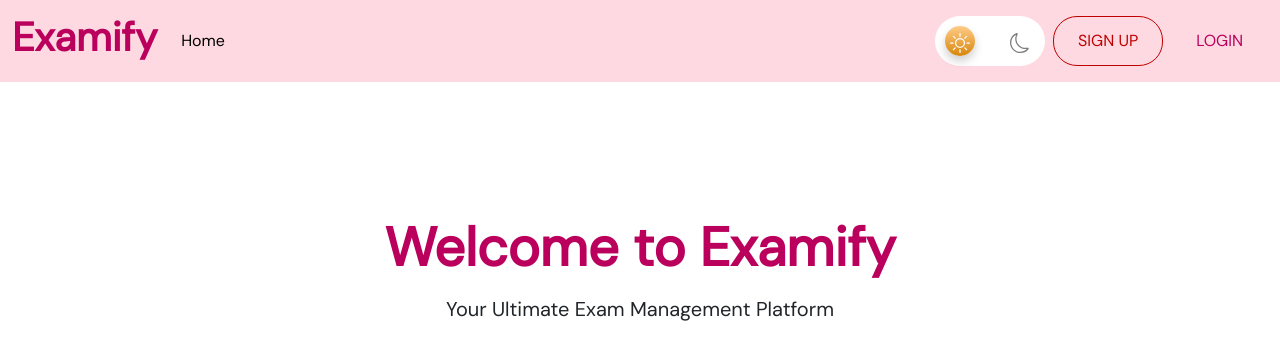
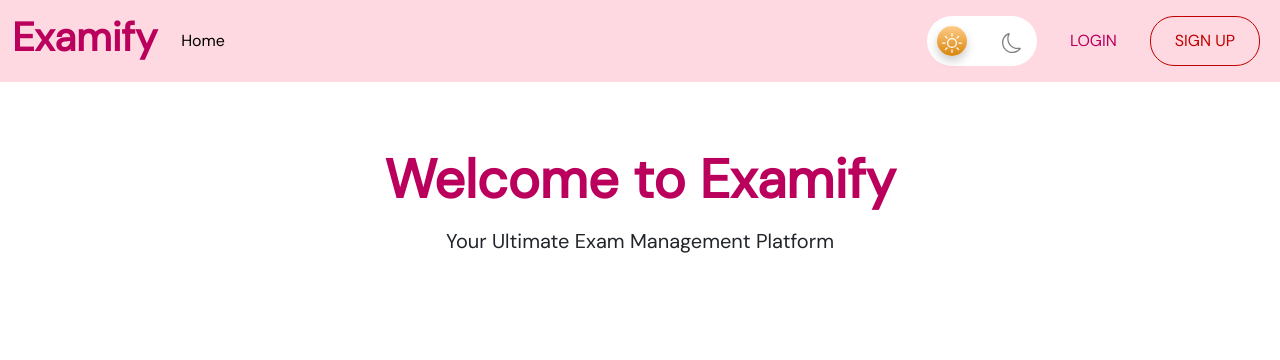
Before and after one commit to SanjayRawat123/examify-app, an Angular app: page /home in a window 1280 px wide. Shown: the top 360 px of the page. Built offline with nearby package versions, Linux system fonts and the light colour scheme.

Commit message:
added home page content viewer component and created sign up  component for user sign up

```diff
--- /dev/null
+++ b/src/app/home/components/home-contains-view/home-contains-view.component.html
@@ -0,0 +1,10 @@
+<div class="container-fluid home-contains-view">
+    <header class="homepage-header">
+        <div class="row">
+            <div class="col">
+                <h1 class="main-heading"> Welcome to Examify</h1>
+                <h6 class="sub-heading-1">Your Ultimate Exam Management Platform</h6>
+            </div>
+        </div>
+    </header>
+</div>
--- /dev/null
+++ b/src/app/home/components/home-contains-view/home-contains-view.component.scss
@@ -0,0 +1,46 @@
+
+.homepage-header {
+    width: 100%;
+    text-align: center;
+
+    .main-heading {
+        font-size: 3.5vw;
+        font-weight: 600;
+        line-height: 1.2;
+        margin: 2vh 1vw;
+        color: #ba005c;
+    }
+
+    /* Media queries for different viewport sizes */
+    @media screen and (max-width: 768px) {
+        .main-heading {
+            font-size: 6vw;
+        }
+    }
+
+    @media screen and (max-width: 425px) {
+        .main-heading {
+            font-size: 8vw;
+        }
+    }
+
+    @media screen and (min-width: 1200px) {
+        .main-heading {
+            font-size: 54px;
+        }
+    }
+
+    .sub-heading-1 {
+        font-size: 15px;
+        font-weight: 400;
+        margin: 1vh 1vw;
+        // color: #fff;
+    }
+
+    @media screen and (min-width: 1200px) {
+        .sub-heading-1 {
+            font-size: 20px;
+        }
+    }
+
+}
--- a/src/app/home/components/navbar/navbar.component.html
+++ b/src/app/home/components/navbar/navbar.component.html
@@ -45,9 +45,10 @@
                             d="M6 .278a.77.77 0 0 1 .08.858 7.2 7.2 0 0 0-.878 3.46c0 4.021 3.278 7.277 7.318 7.277q.792-.001 1.533-.16a.79.79 0 0 1 .81.316.73.73 0 0 1-.031.893A8.35 8.35 0 0 1 8.344 16C3.734 16 0 12.286 0 7.71 0 4.266 2.114 1.312 5.124.06A.75.75 0 0 1 6 .278M4.858 1.311A7.27 7.27 0 0 0 1.025 7.71c0 4.02 3.279 7.276 7.319 7.276a7.32 7.32 0 0 0 5.205-2.162q-.506.063-1.029.063c-4.61 0-8.343-3.714-8.343-8.29 0-1.167.242-2.278.681-3.286" />
                     </svg>
                 </label>
-                <button type="button" class="btn btn-outline-primary round me-2" rippleEffect>SIGN UP</button>
+                <button type="button" class="btn btn-flat-primary round me-2" rippleEffect>LOGIN</button>
+                <button type="button" class="btn btn-outline-primary round me-2" [routerLink]="'user/sign'" >SIGN UP</button>
                 <!-- <button type="button" class="btn basic"></button> -->
-                <button type="button" class="btn btn-flat-primary" rippleEffect>LOGIN</button>
+
             </form>
         </div>
     </div>
--- a/src/app/home/components/navbar/navbar.component.ts
+++ b/src/app/home/components/navbar/navbar.component.ts
@@ -8,6 +8,8 @@ import { ThemeService } from 'src/app/ui-services/theme.service';
   styleUrl: './navbar.component.scss',
 })
 export class NavbarComponent {
+centered: any;
+
   constructor(
     private modalService: NgbModal,
     public themeService: ThemeService
--- a/src/app/home/home-routing.module.ts
+++ b/src/app/home/home-routing.module.ts
@@ -1,11 +1,23 @@
 import { NgModule } from '@angular/core';
 import { RouterModule, Routes } from '@angular/router';
 import { HomeComponent } from './home.component';
+import { HomeContainsViewComponent } from './components/home-contains-view/home-contains-view.component';
+import { SignComponent } from './components/sign/sign.component';
 
-const routes: Routes = [{ path: '', component: HomeComponent }];
+const routes: Routes = [
+  {
+    path: '',
+    component: HomeComponent,
+    children: [{ path: '', component: HomeContainsViewComponent },
+    { path: 'user/sign', component: SignComponent },
+    ],
+  },
+
+
+];
 
 @NgModule({
   imports: [RouterModule.forChild(routes)],
-  exports: [RouterModule]
+  exports: [RouterModule],
 })
-export class HomeRoutingModule { }
+export class HomeRoutingModule {}
--- a/src/app/home/home.component.html
+++ b/src/app/home/home.component.html
@@ -1,15 +1,10 @@
-<app-navbar></app-navbar>
-
-<div class="container-fluid">
-    <header class="homepage-header">
-        <div class="row mt-5">
-            <div class="col">
-               <h1 class="main-heading"> Welcome to Examify</h1>
-               <h6 class="sub-heading-1">Your Ultimate Exam Management Platform</h6>
-            </div>
-        </div>
-    </header>
-</div>
+<!-- home.component.html -->
+<div class="page-container">
+    <app-navbar></app-navbar>
+    <div class="content-container">
+      <router-outlet></router-outlet>
+    </div>
+  </div>
 
 <ng-template #demoModal let-modal>
     <div class="modal-header">
--- a/src/app/home/home.component.scss
+++ b/src/app/home/home.component.scss
@@ -1,61 +1,19 @@
-app-navbar {
+.page-container {
+    display: flex;
+    flex-direction: column;
+    height: 100vh; /* Ensure the page takes up the full height of the viewport */
+  }
+
+  .app-navbar {
     position: fixed;
     top: 0;
     left: 0;
     right: 0;
     z-index: 2;
-}
+  }
 
-
-
-.homepage-header {
-    width: 90%;
-    position: absolute;
-    z-index: 0;
-    text-align: center;
-    top: 30%;
-    left: 50%;
-    transform: translate(-50%, -50%);
-}
-
-.homepage-header {
-    .main-heading {
-        font-size: 3.5vw;
-        font-weight: 600;
-        line-height: 1.2;
-        margin: 2vh 1vw;
-        color: #ba005c;
-    }
-
-    /* Media queries for different viewport sizes */
-    @media screen and (max-width: 768px) {
-        .main-heading {
-            font-size: 6vw;
-        }
-    }
-
-    @media screen and (max-width: 425px) {
-        .main-heading {
-            font-size: 8vw;
-        }
-    }
-
-    @media screen and (min-width: 1200px) {
-        .main-heading {
-            font-size: 54px;
-        }
-    }
-
-    .sub-heading-1 {
-        font-size:15px;
-        font-weight: 400;
-        margin: 1vh 1vw;
-        // color: #fff;
-    }
-    @media screen and (min-width: 1200px) {
-        .sub-heading-1 {
-            font-size: 20px;
-        }
-    }
-
-}
+  .content-container {
+    flex: 1; /* Take up remaining vertical space */
+    overflow-y: auto; /* Allow content to be scrolled if it overflows */
+    padding-top: 50px; /* Adjust this value to match the height of your navbar */
+  }
```
Also changed, not shown: src/app/home/components/home-contains-view/home-contains-view.component.ts (added, +10 -0 lines), src/app/home/home.module.ts (+9 -3 lines), 1 other file (tests, documents, lock files or other folders).
